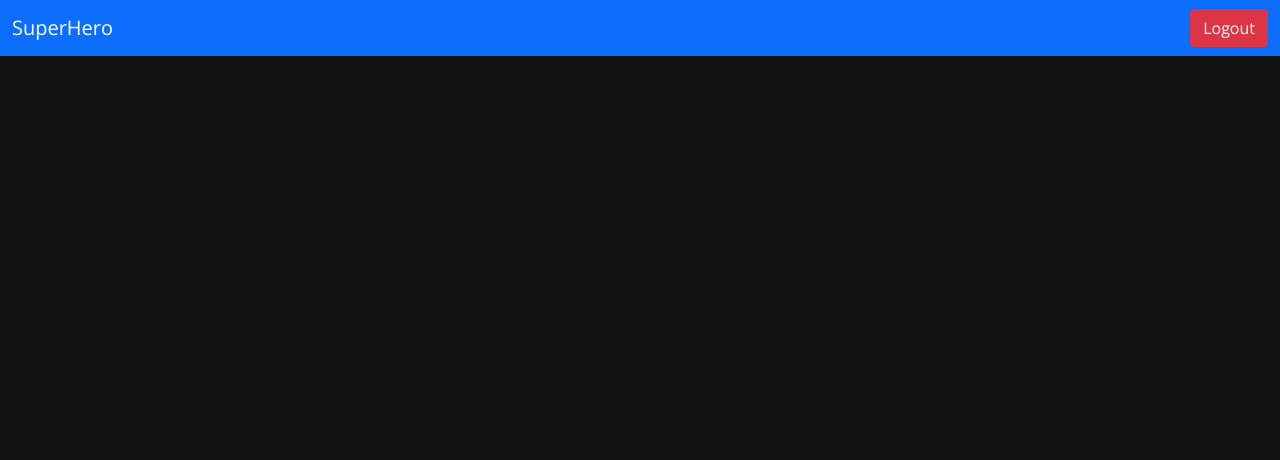
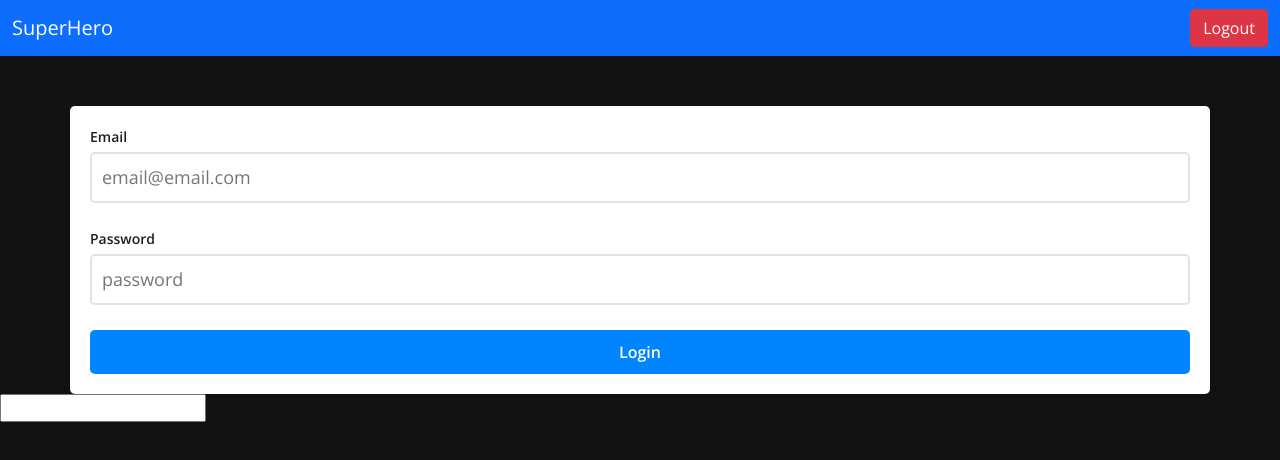
Before and after one commit to ammazzagattiagustin/Challenge-Alkemy, a React (Create React App) app: page / in a window 1280 px wide. Before the commit this address had no page. Shown: the top 460 px of the page. Built offline with nearby package versions, Linux system fonts and the light colour scheme.

Commit message:
modificación 2

```diff
--- a/src/App.jsx
+++ b/src/App.jsx
@@ -3,6 +3,10 @@ import { Login } from "./components/login/login";
 import { Home } from "./components/home/home";
 import { BrowserRouter, Routes, Route } from "react-router-dom";
 import { Character } from "./components/character/character";
+import { Provider } from "./components/context/context";
+import { PruebaA } from "./components/context/pruebaA";
+import { PruebaB } from "./components/context/pruebaB";
+
 /* import { Email, Password } from "./pages/singUp";
 import { Axios } from "axios";
 import {
@@ -25,14 +29,18 @@ function App() {
   } */
   return (
     <>
+      <Provider>
         <BrowserRouter>
           <Navbar />
           <Routes>
-          <Route path="/login" element={<Login />} />
+            <Route path="/" element={<Login />} />
             <Route path="/home" element={<Home />} />
             <Route path="/character/:id" element={<Character />} />
           </Routes>
+          <PruebaA />
+          <PruebaB />
         </BrowserRouter>
+      </Provider>
     </>
   );
 }
--- a/src/components/character/character.jsx
+++ b/src/components/character/character.jsx
@@ -39,22 +39,22 @@ export const Character = () => {
                 Full name: <span>{detailHero.name}</span>
               </p>
               <p>
-                Aliases: <span>{detailHero.biography.aliases}</span>
+                Aliases: <span>{detailHero.biography.aliases.join(", ")}</span>
               </p>
               <p>
                 Work base: <span>{detailHero.work.base}</span>
               </p>
               <p>
-                Gender: <span>{detailHero.appearance.gender}</span>
+                Weight: <span>{detailHero.appearance.weight[1]}</span>
               </p>
               <p>
-                Race: <span>{detailHero.appearance.race}</span>
+                Height: <span>{detailHero.appearance.height[1]}</span>
               </p>
               <p>
-                Weight: <span>{detailHero.appearance.weight}</span>
+                Hair color: <span>{detailHero.appearance["hair-color"]}</span>
               </p>
               <p>
-                Height: <span>{detailHero.appearance.height}</span>
+                Eye color: <span>{detailHero.appearance["eye-color"]}</span>
               </p>
             </div>
             <button onClick={handleBack} className="btn btn-outline-warning mb-3">Go Back</button>
--- /dev/null
+++ b/src/components/context/context.js
@@ -0,0 +1,12 @@
+import { createContext, useState } from "react";
+
+export const Provider = ({ children }) => {
+  const [state, setState] = useState({});
+  return (
+    <AppContext.Provider value={[state, setState]}>
+      {children}
+    </AppContext.Provider>
+  );
+};
+
+export const AppContext = createContext();
--- /dev/null
+++ b/src/components/context/pruebaA.js
@@ -0,0 +1,15 @@
+import { useContext } from "react";
+import { AppContext } from "../context/context";
+
+export const PruebaA = () => {
+  const [state, setState] = useContext(AppContext);
+
+  return (
+    <input
+      type="text"
+      onChange={(e) => {
+        setState({ ...state, name: e.target.value });
+      }}
+    />
+  );
+};
--- /dev/null
+++ b/src/components/context/pruebaB.js
@@ -0,0 +1,7 @@
+import { useContext } from "react";
+import { AppContext } from "../context/context";
+
+export const PruebaB = () => {
+  const [state, setState] = useContext(AppContext);
+  return <p>{state.name}</p>;
+};
--- a/src/components/home/home.jsx
+++ b/src/components/home/home.jsx
@@ -19,6 +19,9 @@ export const Home = () => {
   return (
     <div className="subtitle text-center">
       <div>
+        {!hero ? <h1>hola</h1> : <p>You still haven`t a team, start searching and adding a HERO</p>}
+      </div>
+      <div>
         <h1>Find new team members!</h1>
       </div>
 
@@ -34,7 +37,7 @@ export const Home = () => {
         </div>
         <div className="m-1">
           <button
-            type="button"
+            type="submit"
             className="btn btn-primary"
             onClick={handleClick}
           >
@@ -73,9 +76,11 @@ export const Home = () => {
                       </Link>
                     </div>
                     <div>
-                      <button type="button" className="btn btn-dark">
-                        Add hero
+                      <Link to={`/home/${heroe.id}`}>
+                        <button type="button" className="btn btn-dark">
+                          Add hero
                       </button>
+                      </Link>
                     </div>
                   </div>
                 </div>
--- a/src/components/navbar/navbar.jsx
+++ b/src/components/navbar/navbar.jsx
@@ -1,12 +1,11 @@
 import { useNavigate } from "react-router-dom";
-
 
 export const Navbar = () => {
 
   const navigate = useNavigate()
 
   const handleLogout = () => {
-    navigate("/login")
+    navigate("/")
   }
 
   return (
```
Lines whose indentation alone changed are shown as unchanged.
